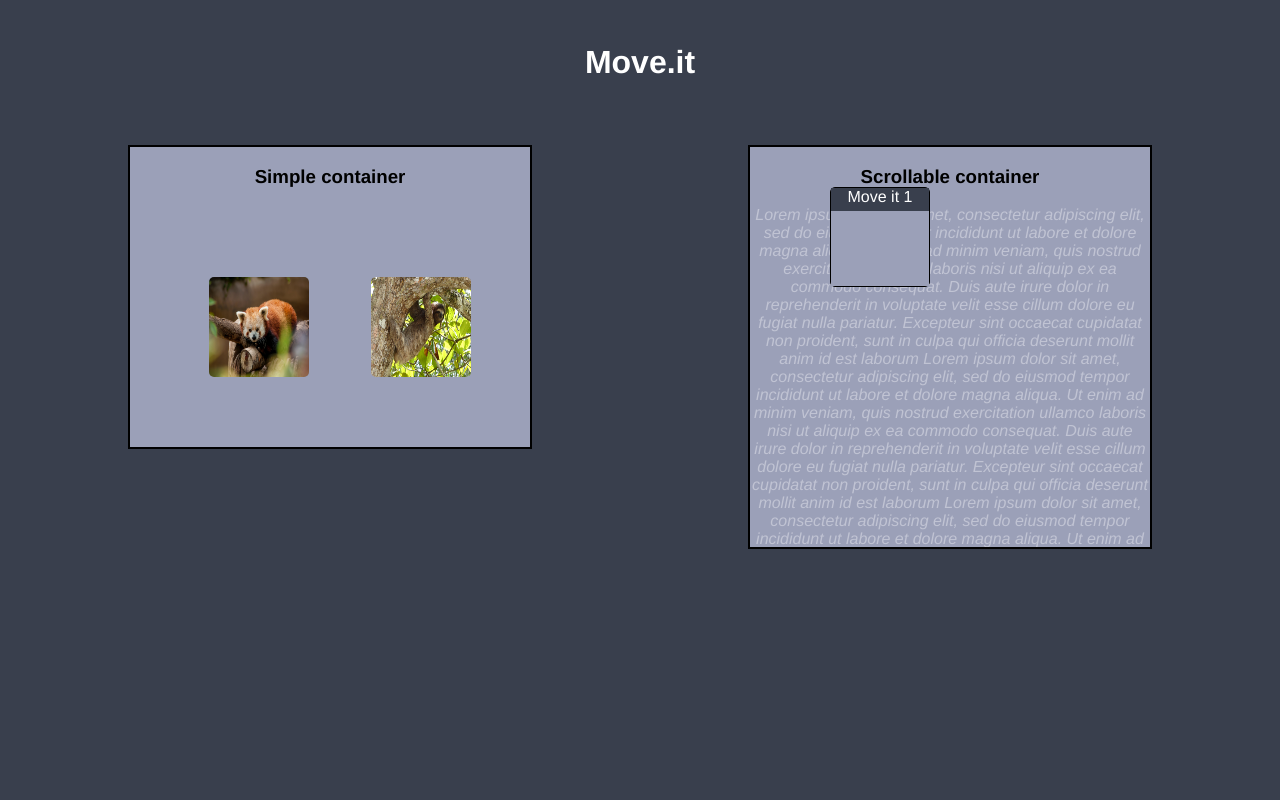
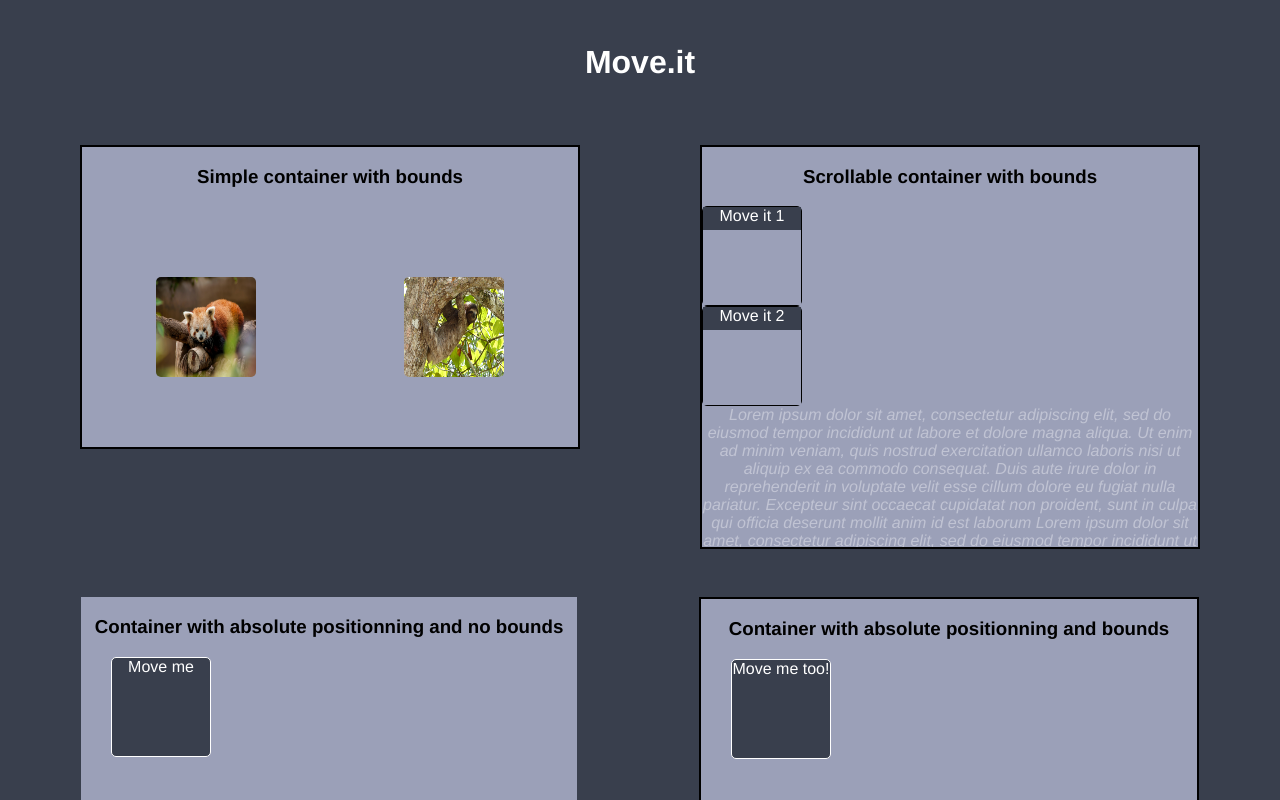
Before and after one commit to estellepicq/move-it, an Angular app: page / in a window 1280 px wide. Shown: the top 800 px of the page. Built offline with nearby package versions, Linux system fonts and the light colour scheme.

Commit message:
Simplify transform logic with no modification of top and left properties

```diff
--- a/src/app/custom-drag-drop/custom-drag-drop.component.css
+++ b/src/app/custom-drag-drop/custom-drag-drop.component.css
@@ -1,35 +1,16 @@
-.container {
+.custom-drag-container {
   display: flex;
   padding: 20px;
   justify-content: space-around;
+  height: 100%;
+  flex-wrap: wrap;
 }
 
-.container1 {
-  min-width: 400px;
-  width: 400px;
-  height: 300px;
-  background: #9ba0b8;
-  display: flex;
-  justify-content: space-around;
-  flex-wrap: wrap;
-  text-align: center;
-  border: 2px solid black;
-}
-
-.container2 {
-  min-width: 400px;
-  width: 400px;
+.custom-drag-container .container {
+  min-width: 300px;
+  width: 40%;
   background: #9ba0b8;
   text-align: center;
-  position: relative;
-  overflow-y: scroll;
-  max-height: 400px;
-  border: 2px solid black;
-}
-
-.container2 .text {
-  color: #c0c3d3;
-  font-style: italic;
 }
 
 .draggable {
@@ -41,10 +22,35 @@
   border-radius: 5px;
 }
 
+/* CONTAINER 1 */
+.container1 {
+  height: 300px;
+  display: flex;
+  justify-content: space-around;
+  flex-wrap: wrap;
+  border: 2px solid black;
+}
+
+img {
+  border-radius: 5px;
+  cursor: grab;
+}
+
+/* CONTAINER 2 */
+.container2 {
+  overflow-y: scroll;
+  max-height: 400px;
+  border: 2px solid black;
+}
+
+.container2 .text {
+  color: #c0c3d3;
+  font-style: italic;
+}
+
 .container2 .draggable {
   border: 1px solid black;
   text-align: center;
-  position:absolute;
 }
 
 .draggable-header {
@@ -59,7 +65,37 @@
   background: #9ba0b8;
 }
 
-img {
-  border-radius: 5px;
-  cursor: grab;
+/* CONTAINER 3 */
+.container3 {
+  min-width: 400px;
+  width: 400px;
+  height: 300px;
+  background: #9ba0b8;
+  position: relative;
 }
+
+.container3 .draggable {
+  border: 1px solid white;
+  background: #393f4d;
+  text-align: center;
+  color: white;
+  position: absolute;
+  top: 60px;
+  left: 30px;
+}
+
+/* CONTAINER 4 */
+.container4 {
+  border: 2px solid black;
+  position: relative;
+}
+
+.container4 .draggable {
+  border: 1px solid white;
+  background: #393f4d;
+  text-align: center;
+  color: white;
+  position: absolute;
+  top: 60px;
+  left: 30px;
+}
--- a/src/app/custom-drag-drop/custom-drag-drop.component.html
+++ b/src/app/custom-drag-drop/custom-drag-drop.component.html
@@ -1,18 +1,18 @@
-<div class="container">
+<div class="custom-drag-container" #bounds>
 
-    <div class="container1" #bounds1>
-      <h3 style="width:100%;">Simple container</h3>
-      <img appDraggable [bounds]="bounds1" [columns]="5" src="assets/redpanda.jpg" alt="Red Panda" width=100 height=100>
-      <img appDraggable [bounds]="bounds1" [columns]="5" src="assets/sloth.jpg" alt="Sloth" width=100 height=100>
+    <div class="container container1" #bounds1>
+      <h3 style="width:100%;">Simple container with bounds</h3>
+      <img appDraggable [bounds]="bounds1" src="assets/redpanda.jpg" alt="Red Panda" width=100 height=100>
+      <img appDraggable [bounds]="bounds1" src="assets/sloth.jpg" alt="Sloth" width=100 height=100>
     </div>
 
-    <div class="container2" #bounds2>
-      <h3 style="width:100%;">Scrollable container</h3>
-      <div appDraggable draggableFrom="handle1" [bounds]="bounds2" [columns]="10" class="draggable" style="top: 40px; left: 60px;">
+    <div class="container container2" #bounds2>
+      <h3 style="width:100%;">Scrollable container with bounds</h3>
+      <div appDraggable draggableFrom="handle1" [bounds]="bounds2" class="draggable">
         <div class="draggable-header" id="handle1">Move it 1</div>
         <div class="draggable-container"></div>
       </div>
-      <div appDraggable draggableFrom="handle2" [bounds]="bounds2" [columns]="10" class="draggable" style="top: 1000px; left: 100px;">
+      <div appDraggable draggableFrom="handle2" [bounds]="bounds2" class="draggable">
         <div class="draggable-header" id="handle2">Move it 2</div>
         <div class="draggable-container"></div>
       </div>
@@ -25,4 +25,14 @@
       </div>
     </div>
 
+    <div class="container container3">
+      <h3 style="width:100%;">Container with absolute positionning and no bounds</h3>
+      <div appDraggable class="draggable">Move me</div>
+    </div>
+
+    <div class="container container4" #bounds4>
+      <h3 style="width:100%;">Container with absolute positionning and bounds</h3>
+      <div appDraggable [bounds]="bounds4" class="draggable">Move me too!</div>
+    </div>
+
 </div>
--- a/src/app/draggable.directive.ts
+++ b/src/app/draggable.directive.ts
@@ -47,6 +47,7 @@ export class DraggableDirective implements OnInit {
   containerHeight: number;
   containerLeft: number;
   containerTop: number;
+  draggableRect: any;
   draggableWidth: number;
   draggableHeight: number;
   columnWidth: number;
@@ -81,9 +82,9 @@ export class DraggableDirective implements OnInit {
     this.containerLeft = containerRect.left;
     this.containerTop = containerRect.top;
     // Get draggable bounds
-    const draggableRect = this.draggable.getBoundingClientRect();
-    this.draggableWidth = draggableRect.width;
-    this.draggableHeight = draggableRect.height;
+    this.draggableRect = this.draggable.getBoundingClientRect();
+    this.draggableWidth = this.draggableRect.width;
+    this.draggableHeight = this.draggableRect.height;
 
     // Handle from a specific part of draggable element
     this.handle = this.draggable;
@@ -112,12 +113,6 @@ export class DraggableDirective implements OnInit {
         // Disable native behavior (ex: images can be dragged)
         target.style.pointerEvents = 'none';
         // get pointer start position
-        if (this.draggableAbsolutePosition) {
-          const offsetX = this.draggable.getBoundingClientRect().left - this.draggable.parentElement.getBoundingClientRect().left;
-          const offsetY = this.draggable.getBoundingClientRect().top - this.draggable.parentElement.getBoundingClientRect().top;
-          this.draggable.setAttribute('data-x', offsetX.toString());
-          this.draggable.setAttribute('data-y', offsetY.toString());
-        }
         const startX = mdEvent.clientX - +this.draggable.getAttribute('data-x');
         const startY = mdEvent.pageY - +this.draggable.getAttribute('data-y');
         // listen to mousemove
@@ -150,12 +145,7 @@ export class DraggableDirective implements OnInit {
     ).subscribe(pos => {
       // Get left and top position from the mouse
       const finalPos: DraggablePosition = this.checkBounds(pos.left, pos.top);
-      if (this.draggableAbsolutePosition) { // top and left properties can apply
-        this.draggable.style.left = finalPos.leftPos + 'px';
-        this.draggable.style.top = finalPos.topPos + 'px';
-      } else { // top and left cannot apply - use transform instead
-        this.draggable.style.transform = 'translate(' + finalPos.leftPos + 'px, ' + finalPos.topPos + 'px)';
-      }
+      this.draggable.style.transform = 'translate(' + finalPos.leftPos + 'px, ' + finalPos.topPos + 'px)';
       // In each case, set data-x and data-y
       this.draggable.setAttribute('data-x', finalPos.leftPos.toString());
       this.draggable.setAttribute('data-y', finalPos.topPos.toString());
@@ -164,17 +154,17 @@ export class DraggableDirective implements OnInit {
 
   getContainerRect(boundContainer: HTMLElement): PartialDomRect {
     if (boundContainer) {
-      const containerRect = boundContainer.getBoundingClientRect();
+      // const containerRect = boundContainer.getBoundingClientRect();
       return {
-        width: containerRect.width,
+        width: boundContainer.clientWidth,
         height: boundContainer.scrollHeight,
-        left: containerRect.left,
-        top: containerRect.top
+        left: this.draggableAbsolutePosition ? 0 : boundContainer.offsetLeft,
+        top: this.draggableAbsolutePosition ? 0 : boundContainer.offsetTop
       };
     } else {
       return {
-        width: Infinity,
-        height: Infinity,
+        width: document.body.scrollWidth,
+        height: document.body.scrollHeight,
         left: 0,
         top: 0
       };
@@ -186,10 +176,10 @@ export class DraggableDirective implements OnInit {
     let boundRight: number;
     let boundTop: number;
     let boundBottom: number;
-    if (this.draggableAbsolutePosition) {
-      boundLeft = 0;
-      boundRight = this.containerWidth - this.draggableWidth;
-      boundTop = 0;
+    if (this.draggableAbsolutePosition && !this.bounds) {
+      boundLeft = -this.draggableRect.left;
+      boundRight = this.containerWidth - this.draggableRect.left - this.draggableWidth;
+      boundTop = -this.draggableRect.top;
       boundBottom = this.containerHeight;
     } else {
       boundLeft = this.containerLeft - this.draggable.offsetLeft;
@@ -246,12 +236,7 @@ export class DraggableDirective implements OnInit {
   }
 
   replaceElementOnGrid() {
-    let distanceToLeftBorder: number;
-    if (this.draggableAbsolutePosition) {
-      distanceToLeftBorder = this.draggable.offsetLeft;
-    } else {
-      distanceToLeftBorder = this.draggable.offsetLeft - this.containerLeft;
-    }
+    const distanceToLeftBorder = this.draggable.offsetLeft - this.containerLeft;
 
     if (distanceToLeftBorder % this.columnWidth !== 0) {
       const nearestColumn = Math.round(distanceToLeftBorder / this.columnWidth);
--- a/src/styles.css
+++ b/src/styles.css
@@ -3,7 +3,8 @@ body {
   font-family: Helvetica;
   margin: 0;
   background: #393f4d;
-  overflow: hidden;
+  /* overflow: hidden; */
+  height: 100%;
 }
 
 .no-select ::selection {
```
